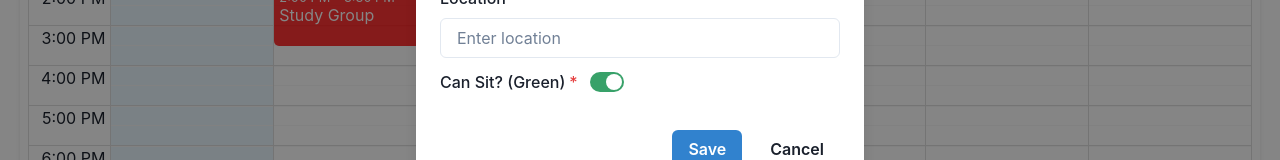
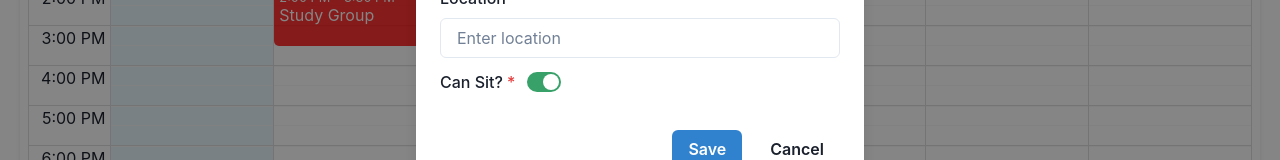
Before and after one commit to jacobmarcus805/CSC307-Google2, a React (Vite) app in the folder packages/react-frontend/: page /schedule in a window 1280 px wide. Both pictures are taken after a click on the button "Add New Event". Shown: the part 484-644 px from the top of the page. Built offline with nearby package versions, Linux system fonts and the light colour scheme.

Commit message:
remove color labels, resolve lint issues

```diff
--- a/packages/react-frontend/src/pages/schedule.jsx
+++ b/packages/react-frontend/src/pages/schedule.jsx
@@ -66,11 +66,6 @@ const minutesToDate = (day, minutes) => {
   const hours = Math.floor(minutes / 60);
   const mins = minutes % 60;
   return new Date(dayDate.setHours(hours, mins, 0, 0));
-};
-
-// Helper function to convert Date to minutes since midnight
-const dateToMinutes = (date) => {
-  return date.getHours() * 60 + date.getMinutes();
 };
 
 // Mock event data
@@ -295,7 +290,7 @@ function Schedule() {
   };
 
   const formats = {
-    dayFormat: (date, culture, localizer) => {
+    dayFormat: (date) => {
       const jsDay = date.getDay();
       const dayIndex = jsDay === 0 ? 6 : jsDay - 1;
       return (
@@ -402,9 +397,7 @@ function Schedule() {
             </FormControl>
 
             <FormControl mb={3} display="flex" alignItems="center" isRequired>
-              <FormLabel mb="0">
-                Can Sit? {newEvent.can_sit ? "(Green)" : "(Red)"}
-              </FormLabel>
+              <FormLabel mb="0">Can Sit?</FormLabel>
               <Switch
                 isChecked={newEvent.can_sit}
                 onChange={handleCanSitToggle}
@@ -479,7 +472,7 @@ function Schedule() {
   );
 }
 
-const CustomToolbar = ({ label }) => {
+const CustomToolbar = () => {
   return (
     <Box display="flex" justifyContent="center" mb={4}>
       <Text fontWeight="bold">Weekly Schedule</Text>
```
